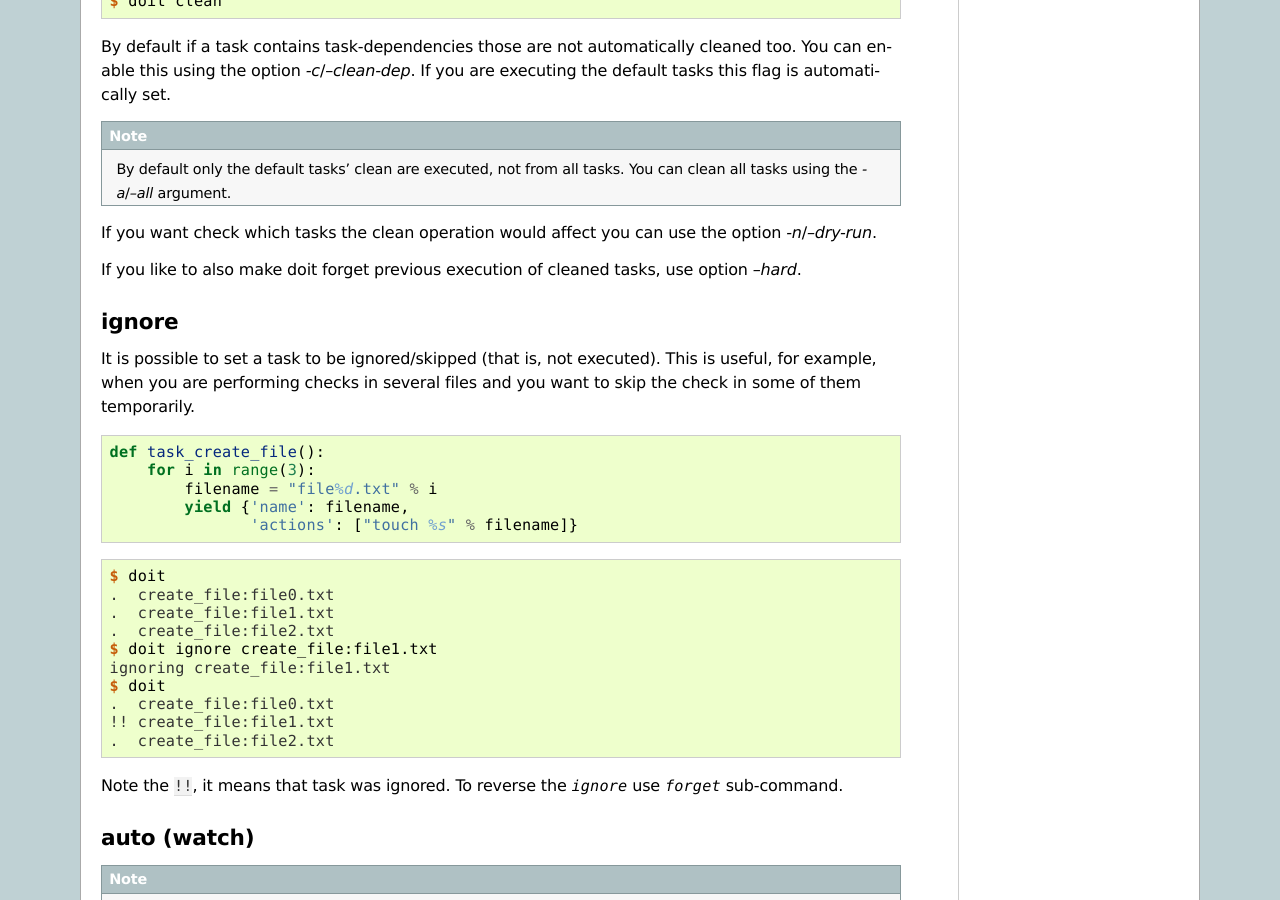
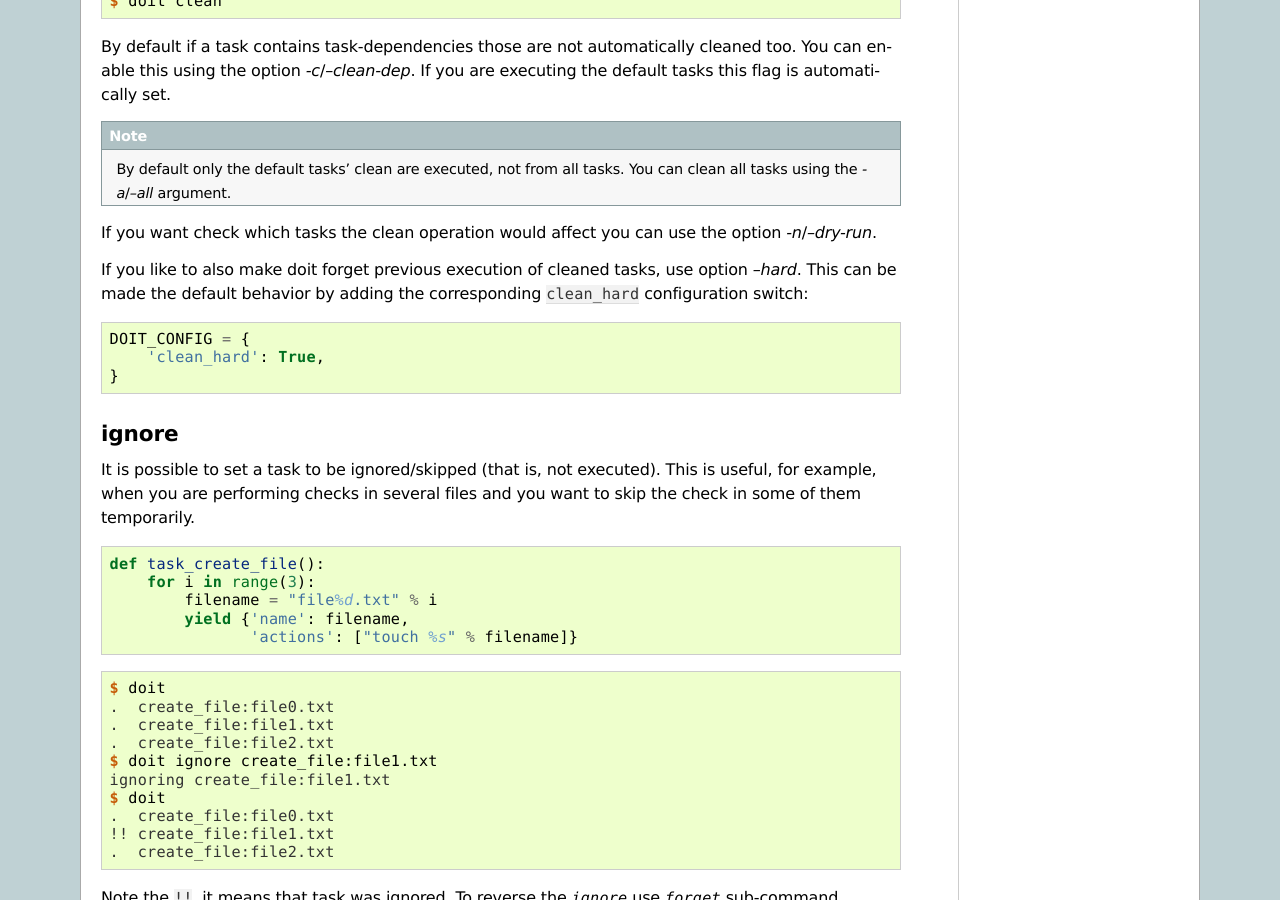
Before and after one commit to pydoit/doit, a Sphinx documentation site: the page built from doc/cmd_other.rst, in a window 1280 px wide and 900 px high, scrolled down 3052 px. Built offline with Sphinx 7.4.7, drawn with Linux system fonts in a browser that asks for light colours.

Commit message:
added support for `clean_hard` configuration option

```diff
--- a/doc/cmd_other.rst
+++ b/doc/cmd_other.rst
@@ -148,8 +148,14 @@
 
 If you want check which tasks the clean operation would affect you can use the option *-n*/*--dry-run*.
 
-If you like to also make doit forget previous execution of cleaned tasks, use option *--hard*.
+If you like to also make doit forget previous execution of cleaned tasks, use option *--hard*. This
+can be made the default behavior by adding the corresponding ``clean_hard`` configuration switch:
 
+.. code-block:: python
+
+    DOIT_CONFIG = {
+        'clean_hard': True,
+    }
 
 
 ignore
```
Also changed, not shown: 1 other file.
